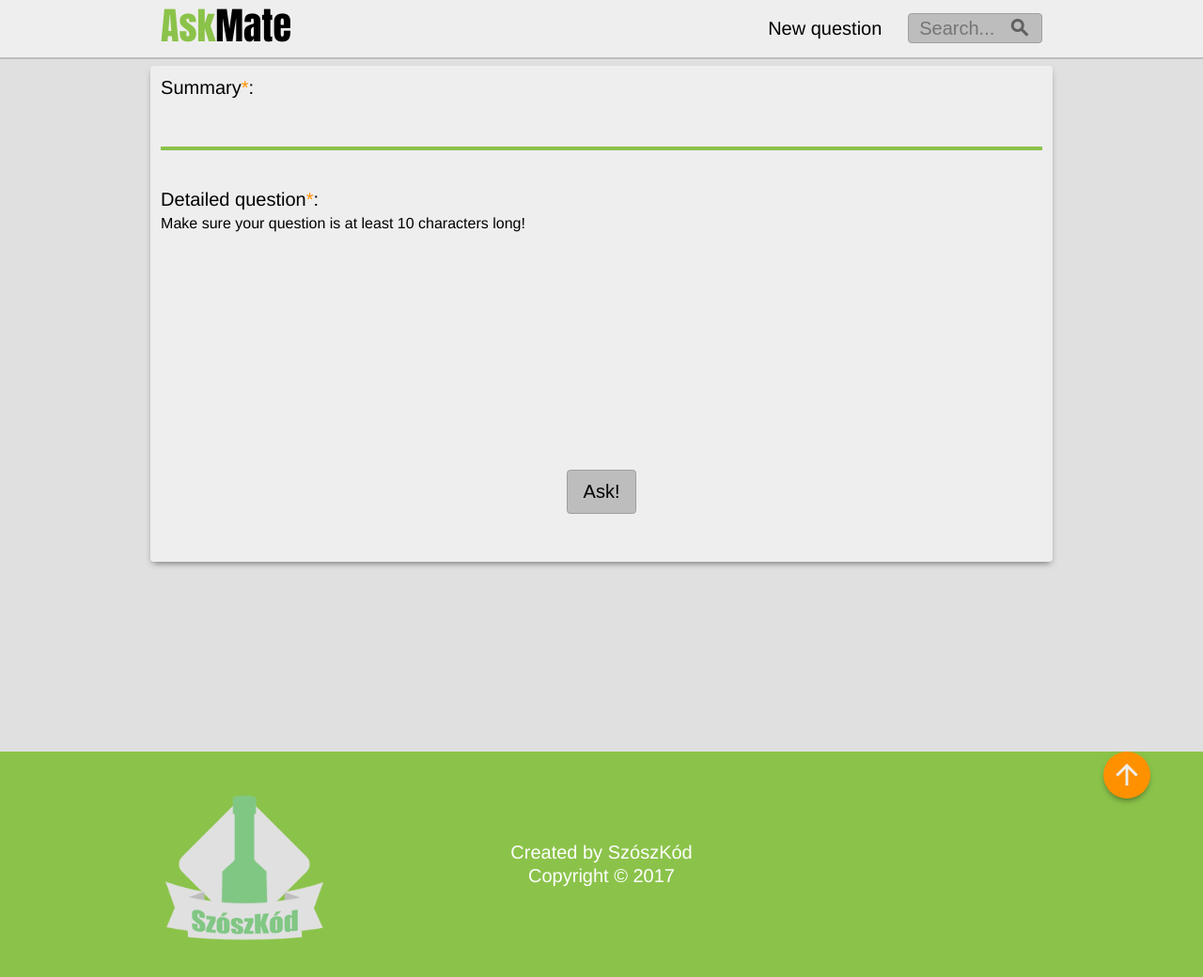
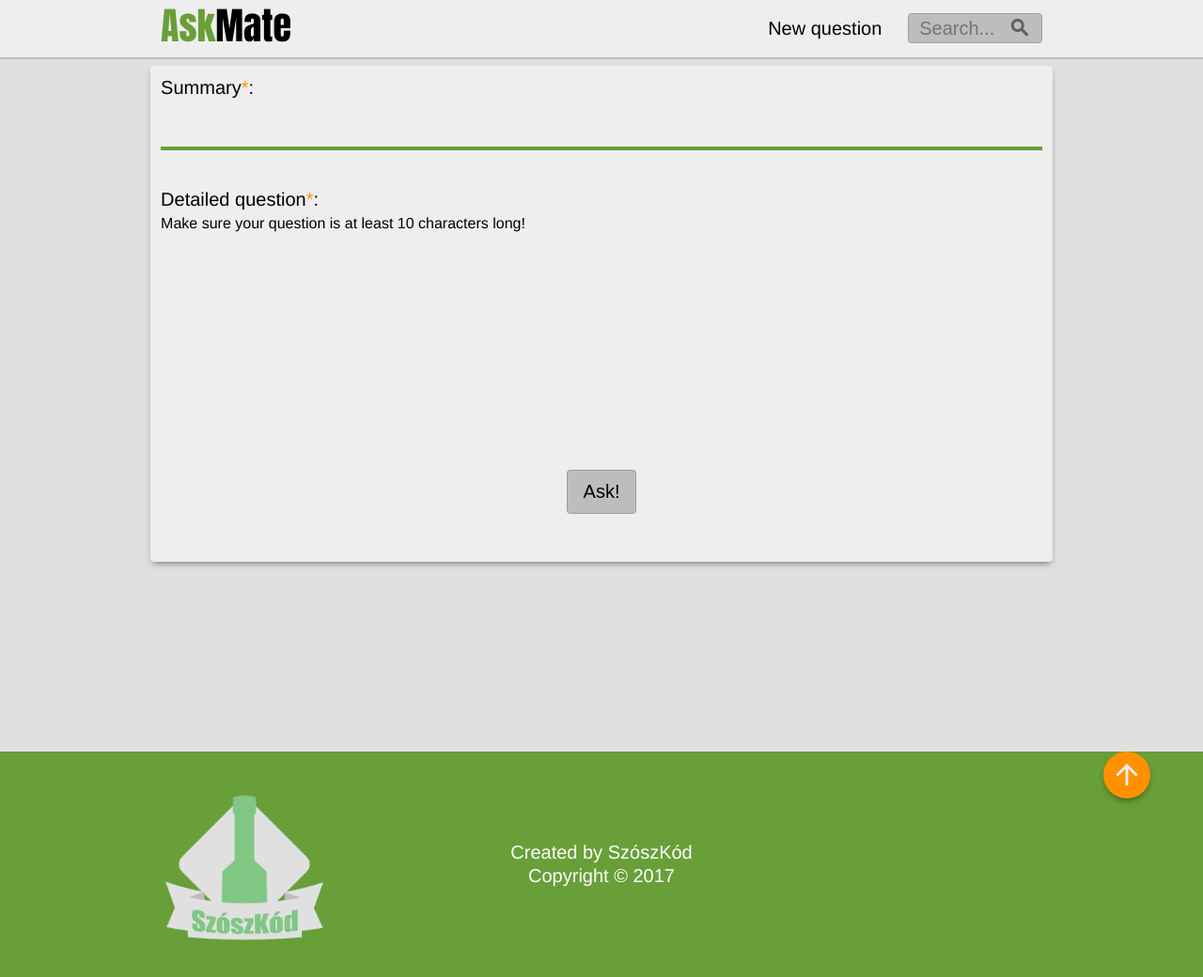
Before and after one commit to marcellBan/ask_mate, a Flask app: page /question/new in a window 1280 px wide. Shown: the whole page at 94% size. Run offline with Flask 2, Linux system fonts and the light colour scheme.

Commit message:
Darkened theme colos

```diff
--- a/static/css/new_entry.css
+++ b/static/css/new_entry.css
@@ -1 +1 @@
-.clear{content:"";display:block;clear:both;width:0;height:0}.s-border,main form input[type="submit"]{border-style:solid;border-width:.0625rem}.s-rad,main form,main form input[type="submit"]{border-radius:calc(.0625rem * 3)}.s-shadow,main form{-webkit-box-shadow:0 calc(.0625rem * 3) calc(.0625rem * 6) calc(-.0625rem * 2) rgba(0,0,0,0.5);box-shadow:0 calc(.0625rem * 3) calc(.0625rem * 6) calc(-.0625rem * 2) rgba(0,0,0,0.5)}main .req{color:#FF9100}main form{width:100%;padding:1ch;background:#EEE}main form label{display:block}main form label+p{font-size:.8em}main form input[type="text"],main form textarea{width:100%;padding:0 1.25em;background:#EEE;border:none;resize:none;font-size:1.25em;line-height:2em}main form input[type="text"]:focus+hr,main form textarea:focus+hr{width:100%}main form hr{width:0%;height:calc(.0625rem * 3);margin-bottom:2em;background:#8BC34A;border:none;-webkit-transition:width .5s ease-in-out;transition:width .5s ease-in-out}main form input[type="submit"]{display:block;margin:.75em auto;padding:1ch 1.5ch;background:#BDBDBD;border-color:#9E9E9E;font-size:1em;cursor:pointer;-webkit-transition:background .3s,border-color .3s;transition:background .3s,border-color .3s}main form input[type="submit"]:hover,main form input[type="submit"]:active,main form input[type="submit"]:focus{background:#AED581;border-collapse:#8BC34A}main article{margin-bottom:2em}main article h2{padding-bottom:.5em}main article p{font-size:.8em}
+.clear{content:"";display:block;clear:both;width:0;height:0}.s-border,main form input[type="submit"]{border-style:solid;border-width:.0625rem}.s-rad,main form,main form input[type="submit"]{border-radius:calc(.0625rem * 3)}.s-shadow,main form{-webkit-box-shadow:0 calc(.0625rem * 3) calc(.0625rem * 6) calc(-.0625rem * 2) rgba(0,0,0,0.5);box-shadow:0 calc(.0625rem * 3) calc(.0625rem * 6) calc(-.0625rem * 2) rgba(0,0,0,0.5)}main .req{color:#FF9100}main form{width:100%;padding:1ch;background:#EEE}main form label{display:block}main form label+p{font-size:.8em}main form input[type="text"],main form textarea{width:100%;padding:0 1.25em;background:#EEE;border:none;resize:none;font-size:1.25em;line-height:2em}main form input[type="text"]:focus+hr,main form textarea:focus+hr{width:100%}main form hr{width:0%;height:calc(.0625rem * 3);margin-bottom:2em;background:#689F38;border:none;-webkit-transition:width .5s ease-in-out;transition:width .5s ease-in-out}main form input[type="submit"]{display:block;margin:.75em auto;padding:1ch 1.5ch;background:#BDBDBD;border-color:#9E9E9E;font-size:1em;cursor:pointer;-webkit-transition:background .3s,border-color .3s;transition:background .3s,border-color .3s}main form input[type="submit"]:hover,main form input[type="submit"]:active,main form input[type="submit"]:focus{background:#8BC34A;border-collapse:#689F38}main article{margin-bottom:2em}main article h2{padding-bottom:.5em}main article p{font-size:.8em}
--- a/static/sass/_variables.sass
+++ b/static/sass/_variables.sass
@@ -7,10 +7,16 @@ $grey500: #9E9E9E
 $grey700: #616161
 $black: #000
 
+$theme50: #F1F8E9
 $theme100: #DCEDC8
-$theme200: #C5E1A5
+$theme200: #9CCC65
 $theme300: #AED581
+$theme400: #9CCC65
 $theme500: #8BC34A
+$theme600: #7CB342
+$theme700: #689F38
+$theme800: #558B2F
+$theme900: #33691E
 
 $acc100: #FFD180
 $acc200: #FFAB40
--- a/static/sass/layout.sass
+++ b/static/sass/layout.sass
@@ -66,7 +66,7 @@ header
     text-decoration: none
 
   #ask
-    color: $theme500
+    color: $theme700
 
   #header-content
     position: relative
@@ -196,7 +196,7 @@ main
   display: block
   margin: 10vh auto 0
   padding: 1ch 1.5ch
-  background: $theme300
+  background: $theme500
   border: none
   color: $white
   font-size: 1em
@@ -206,13 +206,13 @@ main
 
   &:hover,
   &:active
-    background: $theme500
+    background: $theme700
 
 
 
 // PGE FOOTER
 footer
-  background: $theme500
+  background: $theme700
 
   .page-wrapper
     position: relative
--- a/static/sass/new_entry.sass
+++ b/static/sass/new_entry.sass
@@ -37,7 +37,7 @@ main
       width: 0%
       height: calc(#{$one-px-rem} * 3)
       margin-bottom: 2em
-      background: $theme500
+      background: $theme700
       border: none
       transition: width 0.5s ease-in-out
 
@@ -57,8 +57,8 @@ main
       &:hover,
       &:active,
       &:focus
-        background: $theme300
-        border-collapse: $theme500
+        background: $theme500
+        border-collapse: $theme700
 
   article
     margin-bottom: 2em
```
Also changed, not shown: static/css/cards.css (+1 -1 lines), static/sass/cards.sass (+7 -7 lines), static/css/layout.css.
